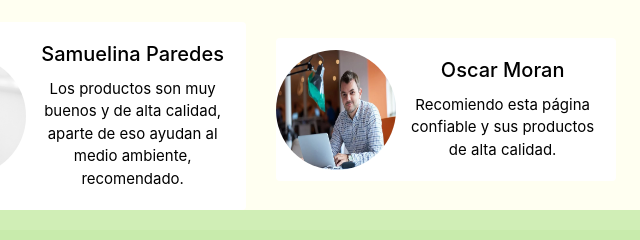
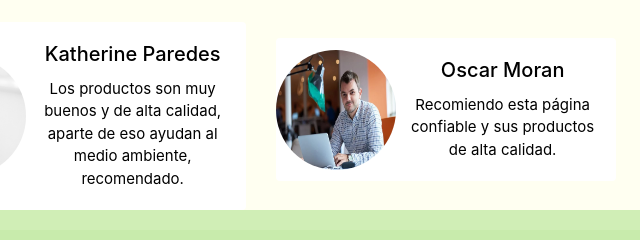
Before and after one commit to Sam23251985/EcoStyle.github.io, a plain HTML site: page index.html in a window 1280 px wide. Shown: the part 2211-2451 px from the top of the page, 194-834 px from the left. Drawn offline with Linux system fonts and the light colour scheme; grey boxes are pictures that could not be loaded.

Commit message:
Update index.html

```diff
--- a/index.html
+++ b/index.html
@@ -248,7 +248,7 @@
 							</div>
 							<div class="col-md-8">
 								<div class="card-body">
-									<h5 class="card-title text-center">Samuelina Paredes</h5>
+									<h5 class="card-title text-center">Katherine Paredes</h5>
 									<p class="card-text text-center" style="font-size: 15px;">Los productos son muy buenos y de alta calidad, aparte de eso ayudan al medio ambiente, recomendado.</p>
 								</div>
 							</div>
```
